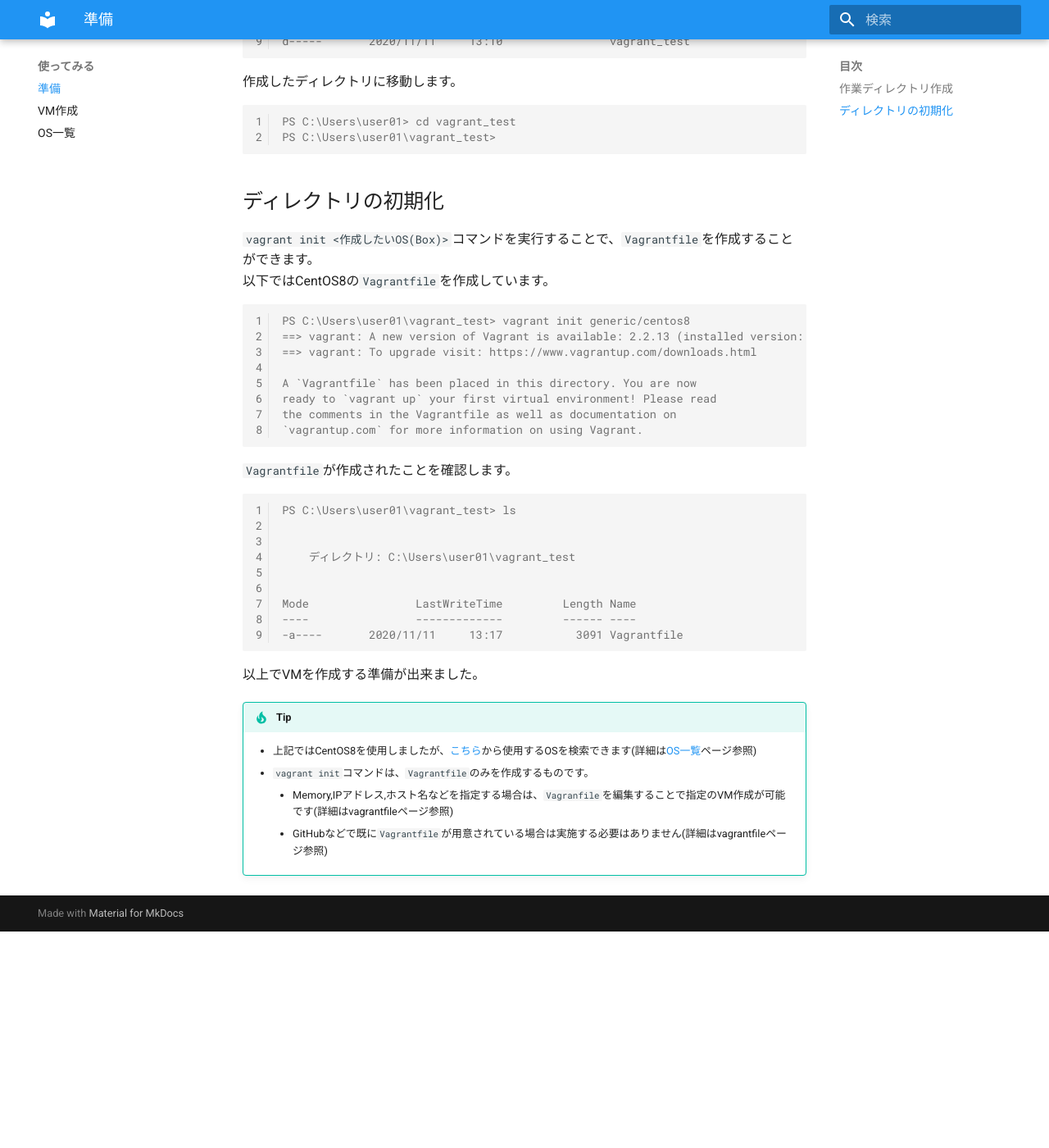
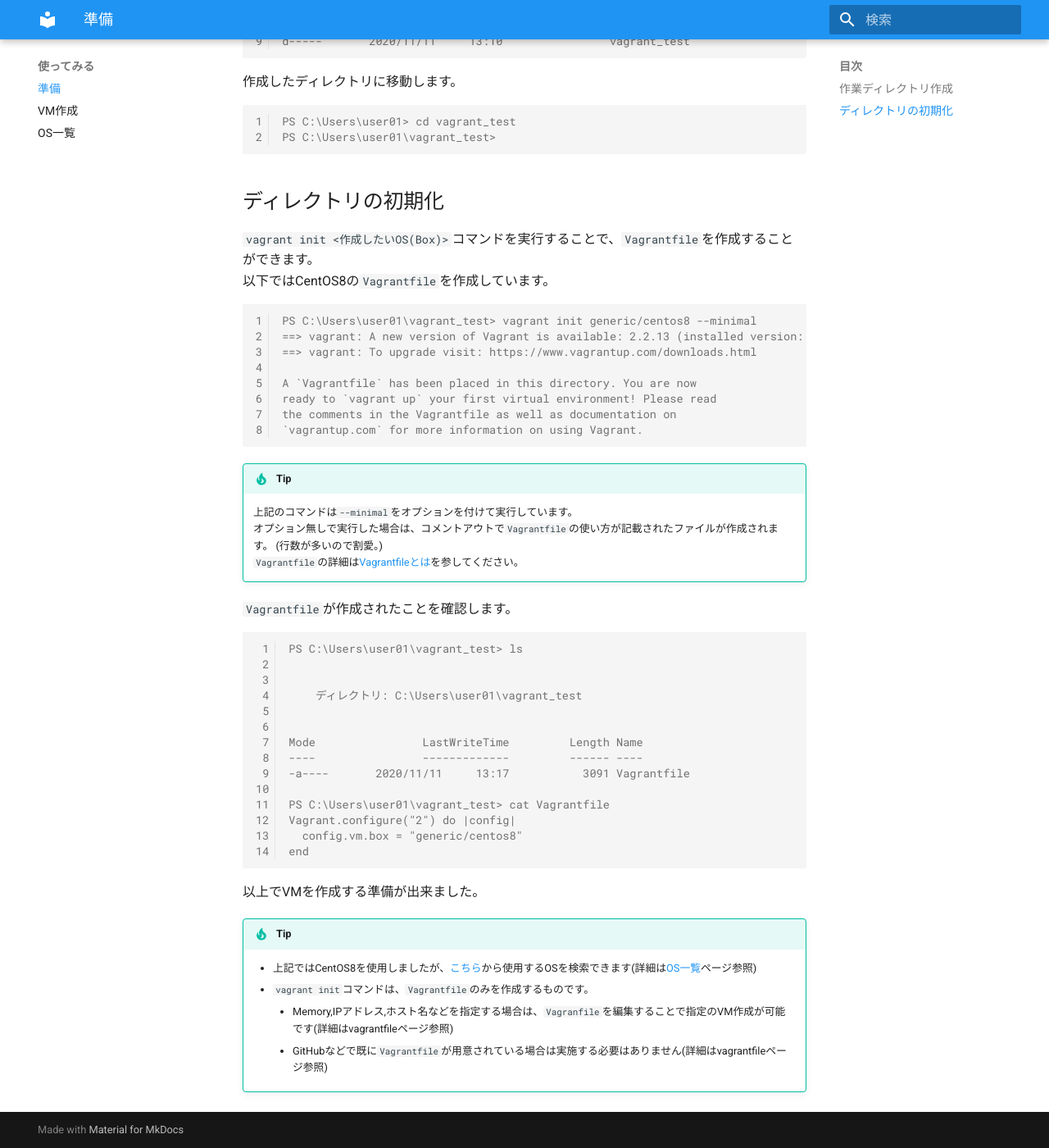
Before and after one commit to y-hosoya/vagrant-introduction, an MkDocs documentation site: the page built from docs/how_to_use/preparation.md, in a window 1280 px wide and 1400 px high, scrolled down 584 px. Shown: the whole window at 82% size. Built offline with MkDocs 1.6.1 and Material for MkDocs 9.7.7, drawn with Linux system fonts in a browser that asks for light colours; before the commit the page ends 1720 px from its top, so only the background shows below that.

Commit message:
fix preparation doc

````diff
--- a/docs/how_to_use/preparation.md
+++ b/docs/how_to_use/preparation.md
@@ -32,7 +32,7 @@
 以下ではCentOS8の`Vagrantfile`を作成しています。
 
 ```console
-PS C:\Users\user01\vagrant_test> vagrant init generic/centos8
+PS C:\Users\user01\vagrant_test> vagrant init generic/centos8 --minimal
 ==> vagrant: A new version of Vagrant is available: 2.2.13 (installed version: 2.2.10)!
 ==> vagrant: To upgrade visit: https://www.vagrantup.com/downloads.html
 
@@ -41,6 +41,12 @@
 the comments in the Vagrantfile as well as documentation on
 `vagrantup.com` for more information on using Vagrant.
 ```
+
+!!! Tip
+    上記のコマンドは`--minimal`をオプションを付けて実行しています。
+    オプション無しで実行した場合は、コメントアウトで`Vagrantfile`の使い方が記載されたファイルが作成されます。
+    (行数が多いので割愛。)
+    `Vagrantfile`の詳細は[Vagrantfileとは](../../vagrantfile/vagrantfile)を参してください。
 
 `Vagrantfile`が作成されたことを確認します。
 
@@ -54,6 +60,11 @@
 Mode                LastWriteTime         Length Name
 ----                -------------         ------ ----
 -a----       2020/11/11     13:17           3091 Vagrantfile
+
+PS C:\Users\user01\vagrant_test> cat Vagrantfile
+Vagrant.configure("2") do |config|
+  config.vm.box = "generic/centos8"
+end
 ```
 
 以上でVMを作成する準備が出来ました。
````
